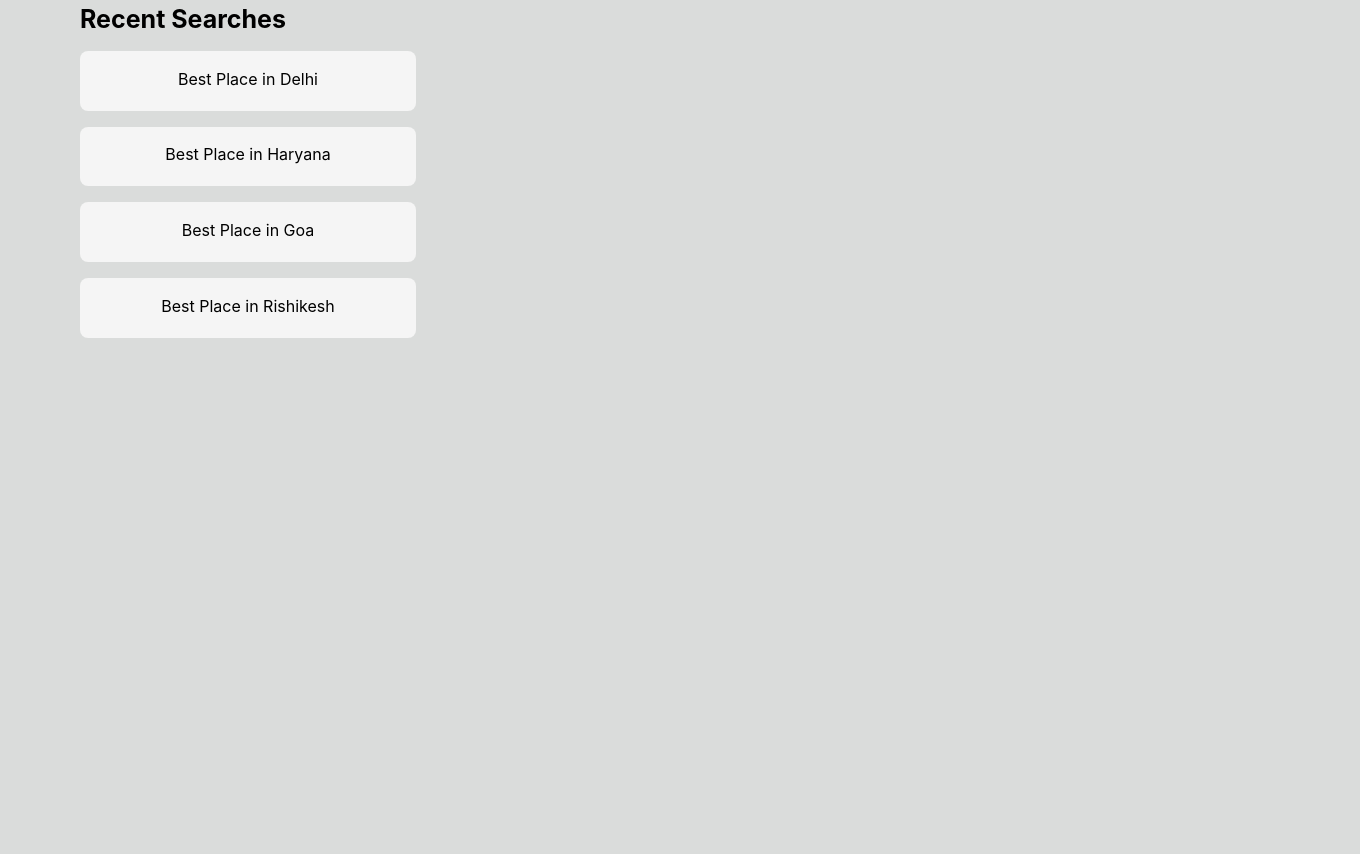
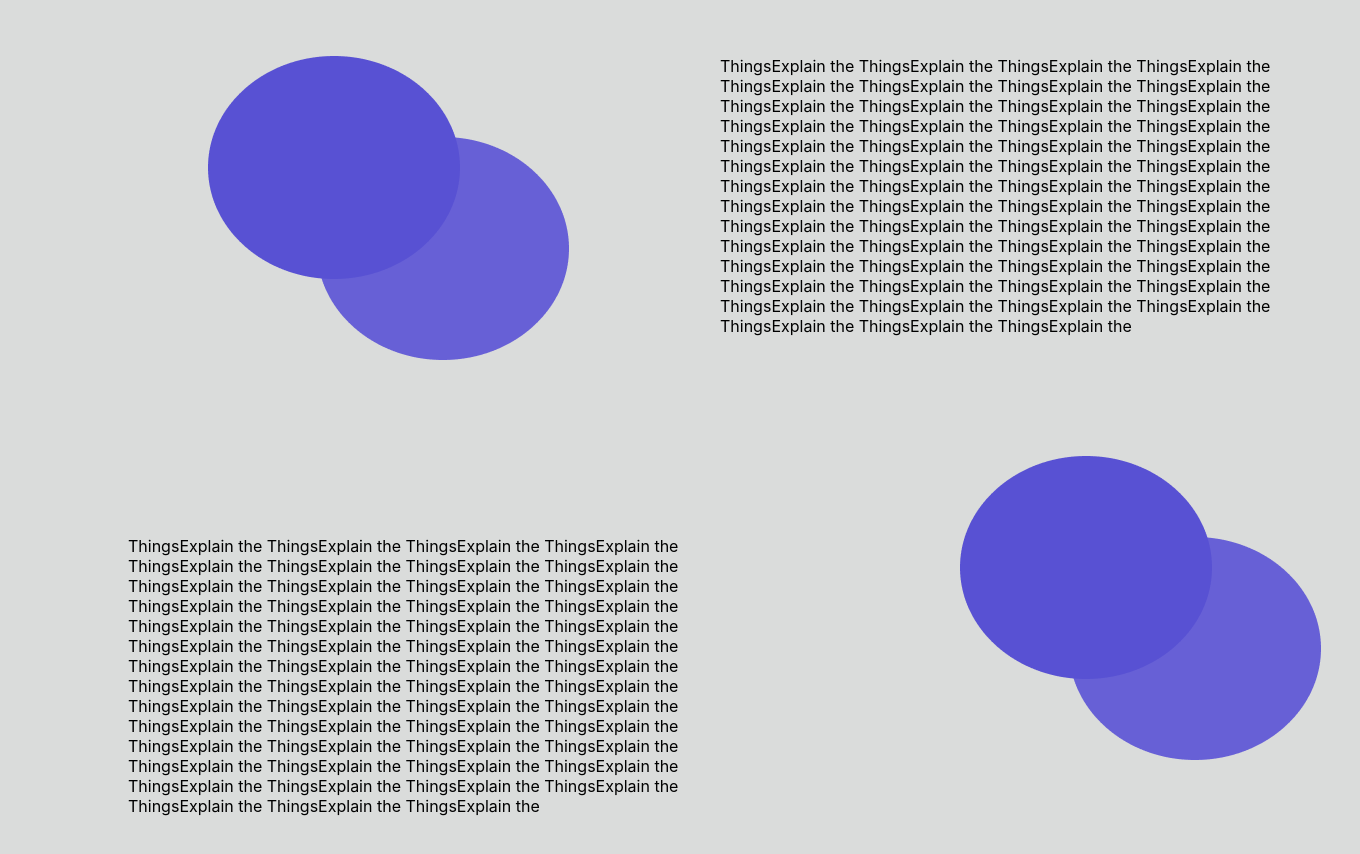
Before and after one commit to imdeepakvermaa/App01, a React (Create React App) app: page / in a window 1280 px wide. Shown: the part 320-1174 px from the top of the page, 1360 px wide, since content can reach past the window. Before the commit the page ends 800 px from the top, so only its background shows below. Built offline with nearby package versions, Linux system fonts and the light colour scheme.

Commit message:
Adding Home.js

```diff
--- a/src/App.css
+++ b/src/App.css
@@ -75,3 +75,27 @@ input::placeholder {
 .recentsearcheslist{
   margin: -0.5rem 0rem 0rem 4rem;
 }
+.HomePageDiv1{
+  background-color: var(--primary-color);
+  padding: 7rem 5rem 7rem 5rem;
+}
+.HeroImg1{
+  margin: 5rem 5rem 5rem 13rem;
+  height: 20rem;
+  width: 20rem;
+}
+.HeroPara1{
+  height: 20rem;
+  width: 40rem;
+  margin: -25rem 5rem 5rem 45rem;
+}
+.HeroImg2{
+  margin: 0rem 5rem 5rem 60rem;
+  height: 20rem;
+  width: 20rem;
+}
+.HeroPara2{
+  margin: -20rem 5rem 5rem 8rem;
+  height: 20rem;
+  width: 40rem;
+}
--- a/src/App.js
+++ b/src/App.js
@@ -1,9 +1,11 @@
 import './App.css';
-import SearchPage from './Pages/SearchPage';
+// import SearchPage from './Pages/SearchPage';
+import Home from './Pages/Home';
+
 function App() {
   return (
     <div className="App">
-      <SearchPage/>
+      <Home/>
     </div>
   );
 }
--- a/src/Pages/Home.js
+++ b/src/Pages/Home.js
@@ -0,0 +1,64 @@
+import React from 'react';
+import Ellipse4 from "../Assets/Ellipse4.jpg"
+function Home(){
+    return(
+        <div className="HomePage">
+            <div className="HomePageDiv1">
+                <h1 style={{"color":"#fff","font-size":"60px","margin":"0px 0px 0px 370px"}}>Extra Power For Work</h1>
+            </div>
+            <div className="HeroImg1">
+                <img  src={Ellipse4} alt=""/>
+            </div>
+            <div className="HeroPara1" >
+                <p>
+                    ThingsExplain the ThingsExplain the ThingsExplain the
+                    ThingsExplain the ThingsExplain the ThingsExplain the
+                    ThingsExplain the ThingsExplain the ThingsExplain the
+                    ThingsExplain the ThingsExplain the ThingsExplain the
+                    ThingsExplain the ThingsExplain the ThingsExplain the
+                    ThingsExplain the ThingsExplain the ThingsExplain the
+                    ThingsExplain the ThingsExplain the ThingsExplain the
+                    ThingsExplain the ThingsExplain the ThingsExplain the
+                    ThingsExplain the ThingsExplain the ThingsExplain the
+                    ThingsExplain the ThingsExplain the ThingsExplain the
+                    ThingsExplain the ThingsExplain the ThingsExplain the
+                    ThingsExplain the ThingsExplain the ThingsExplain the
+                    ThingsExplain the ThingsExplain the ThingsExplain the
+                    ThingsExplain the ThingsExplain the ThingsExplain the
+                    ThingsExplain the ThingsExplain the ThingsExplain the
+                    ThingsExplain the ThingsExplain the ThingsExplain the
+                    ThingsExplain the ThingsExplain the ThingsExplain the
+                    ThingsExplain the ThingsExplain the ThingsExplain the
+                    ThingsExplain the
+                </p>
+            </div>
+            <div className="HeroImg2">
+                <img  src={Ellipse4} alt=""/>
+            </div>
+            <div className="HeroPara2" >
+                <p>
+                    ThingsExplain the ThingsExplain the ThingsExplain the
+                    ThingsExplain the ThingsExplain the ThingsExplain the
+                    ThingsExplain the ThingsExplain the ThingsExplain the
+                    ThingsExplain the ThingsExplain the ThingsExplain the
+                    ThingsExplain the ThingsExplain the ThingsExplain the
+                    ThingsExplain the ThingsExplain the ThingsExplain the
+                    ThingsExplain the ThingsExplain the ThingsExplain the
+                    ThingsExplain the ThingsExplain the ThingsExplain the
+                    ThingsExplain the ThingsExplain the ThingsExplain the
+                    ThingsExplain the ThingsExplain the ThingsExplain the
+                    ThingsExplain the ThingsExplain the ThingsExplain the
+                    ThingsExplain the ThingsExplain the ThingsExplain the
+                    ThingsExplain the ThingsExplain the ThingsExplain the
+                    ThingsExplain the ThingsExplain the ThingsExplain the
+                    ThingsExplain the ThingsExplain the ThingsExplain the
+                    ThingsExplain the ThingsExplain the ThingsExplain the
+                    ThingsExplain the ThingsExplain the ThingsExplain the
+                    ThingsExplain the ThingsExplain the ThingsExplain the
+                    ThingsExplain the
+                </p>
+            </div>
+        </div>
+    )
+}
+export default Home;
```
Also changed, not shown: src/Assets/Ellipse4.jpg (added).
